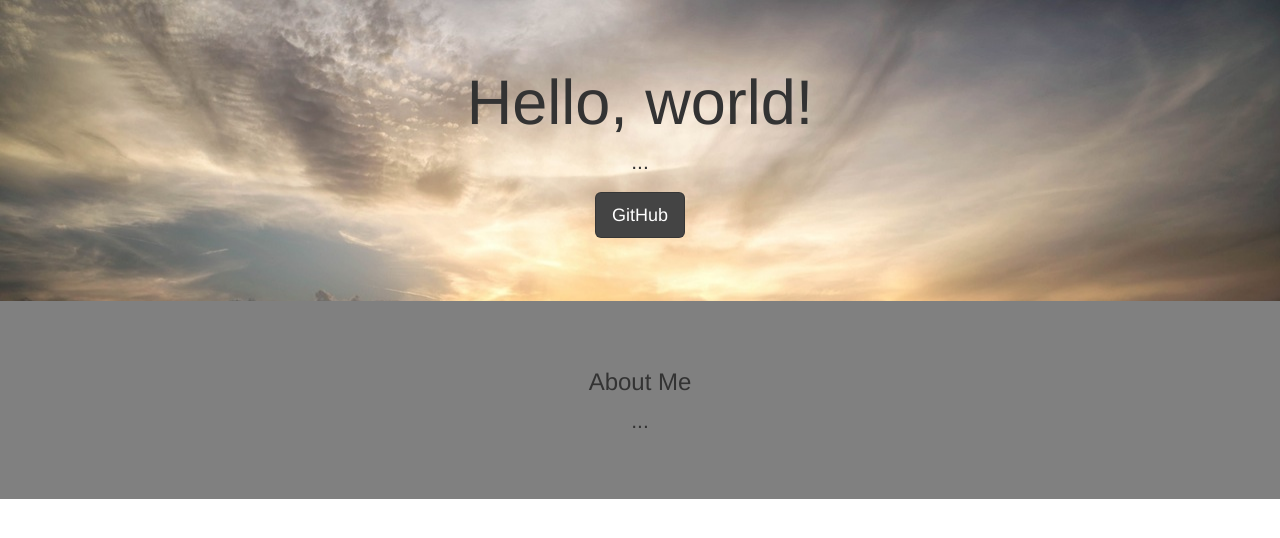
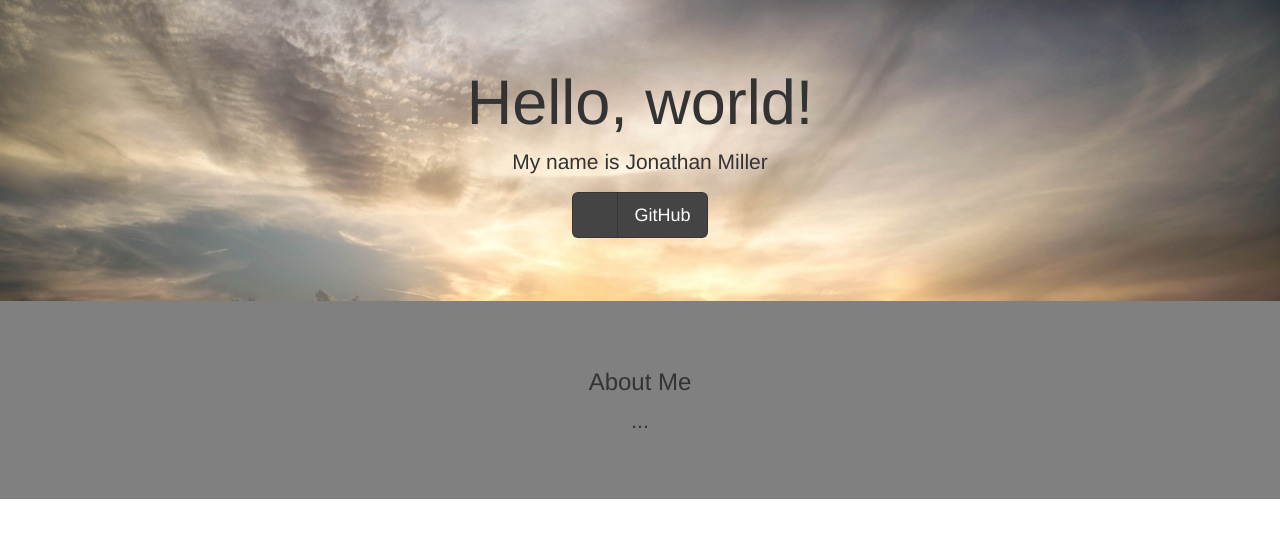
Before and after one commit to john-miller/john-miller.github.io, a plain HTML site: page index.html in a window 1280 px wide. Drawn offline with Linux system fonts and the light colour scheme.

Commit message:
Fixed styling of github social button

```diff
--- a/index.html
+++ b/index.html
@@ -12,9 +12,11 @@
 	<body>
 		<div id="jumbotron1" class="jumbotron">
 			<h1 class="text-center">Hello, world!</h1>
-			<p class="text-center">...</p>
+			<p class="text-center">My name is Jonathan Miller</p>
 			<p class="text-center">
-				<a class="btn btn-github btn-lg" href="https://github.com/john-miller" role="button">GitHub</a>
+				<a class="btn btn-social btn-github btn-lg" href="https://github.com/john-miller" role="button">
+					 <span class="fa fa-github"></span> GitHub
+				</a>
 			</p>
 		</div>
 		<div id="jumbotron2" class="jumbotron">
```
